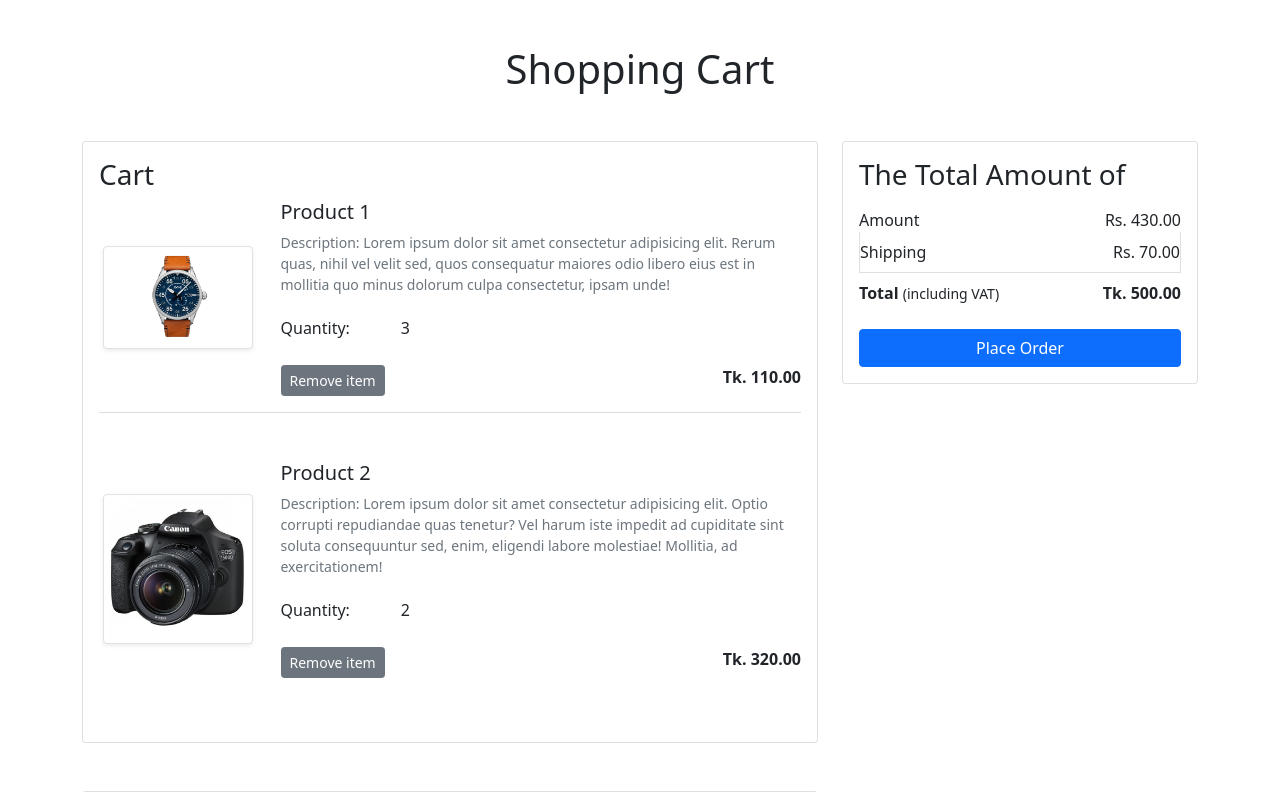
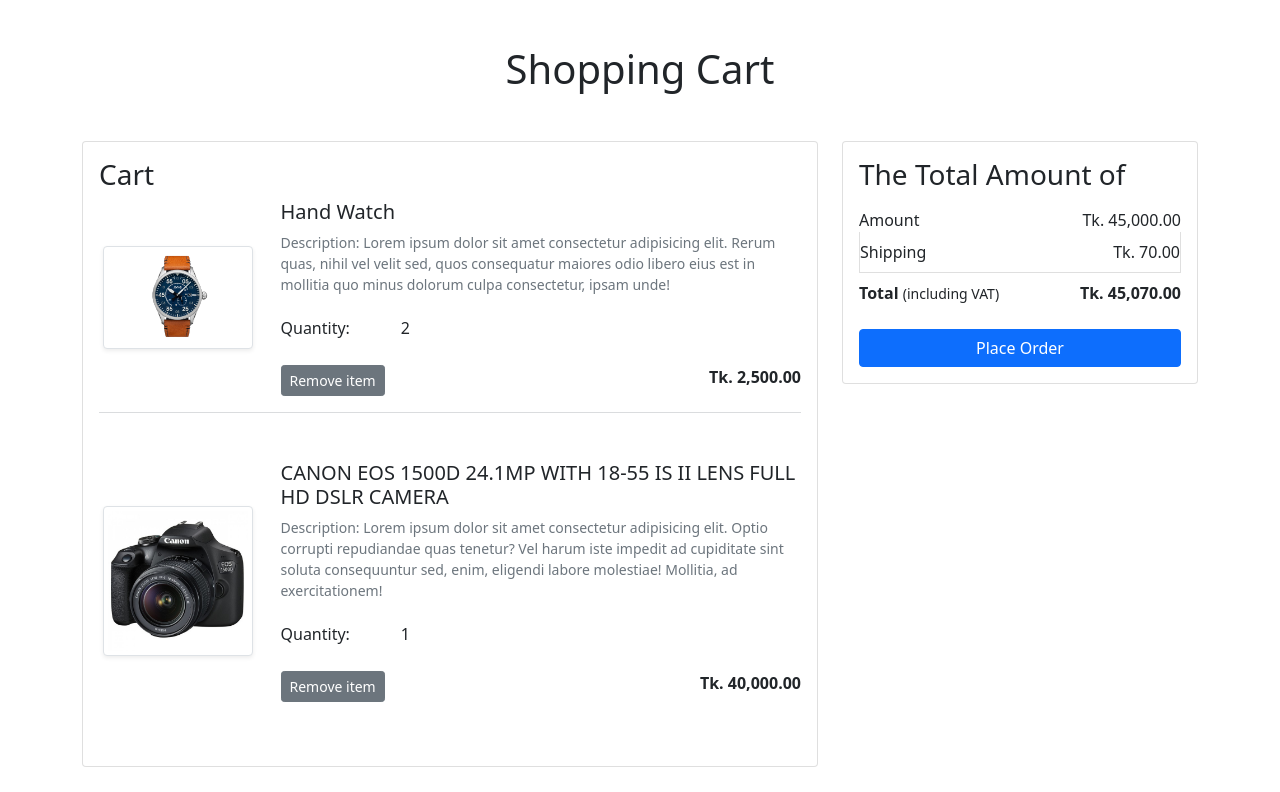
Before and after one commit to MehediMashfan086/Django-Shopping_eCommerce_Website, a Django app: page /cart/ in a window 1280 px wide. Shown: the part 59-851 px from the top of the page. Run offline with Django 3.2, Linux system fonts and the light colour scheme; some libraries are stand-ins or nearby versions; some web fonts are replaced.

Commit message:
Saving to GitHub

```diff
--- a/app/templates/app/addtocart.html
+++ b/app/templates/app/addtocart.html
@@ -13,17 +13,17 @@
      <div class="col-sm-3 text-center align-self-center"><img src="{% static 'app/images/product/p1.jpg'%}" alt="" srcset="" class="img-fluid img-thumbnail shadow-sm" height="150" width="150"> </div>
      <div class="col-sm-9">
       <div>
-       <h5>Product 1</h5>
+       <h5>Hand Watch</h5>
        <p class="mb-2 text-muted small">Description: Lorem ipsum dolor sit amet consectetur adipisicing elit. Rerum quas, nihil vel velit sed, quos consequatur maiores odio libero eius est in mollitia quo minus dolorum culpa consectetur, ipsam unde!</p>
        <div class="my-3">
         <label for="quantity">Quantity:</label>
         <a class="minus-cart btn"><i class="fas fa-minus-square fa-lg"></i></a>
-          <span id="quantity">3</span>
+          <span id="quantity">2</span>
         <a class="plus-cart btn"><i class="fas fa-plus-square fa-lg"></i></a>
        </div>
        <div class="d-flex justify-content-between">
         <a href="#" class="btn btn-sm btn-secondary mr-3">Remove item </a>
-        <p class="mb-0"><span><strong>Tk. 110.00</strong></span></p>
+        <p class="mb-0"><span><strong>Tk. 2,500.00</strong></span></p>
        </div>
       </div>
      </div>
@@ -33,17 +33,17 @@
      <div class="col-sm-3 text-center align-self-center"> <img src="{% static 'app/images/product/p2.jpg'%}" alt="" srcset="" class="img-fluid img-thumbnail shadow-sm" height="150" width="150"></div>
      <div class="col-sm-9">
       <div>
-       <h5>Product 2</h5>
+       <h5>CANON EOS 1500D 24.1MP WITH 18-55 IS II LENS FULL HD DSLR CAMERA</h5>
        <p class="mb-2 text-muted small">Description: Lorem ipsum dolor sit amet consectetur adipisicing elit. Optio corrupti repudiandae quas tenetur? Vel harum iste impedit ad cupiditate sint soluta consequuntur sed, enim, eligendi labore molestiae! Mollitia, ad exercitationem!</p>
        <div class="my-3">
         <label for="quantity">Quantity:</label>
         <a class="minus-cart btn"><i class="fas fa-minus-square fa-lg"></i></a>
-          <span id="quantity">2</span>
+          <span id="quantity">1</span>
         <a class="plus-cart btn"><i class="fas fa-plus-square fa-lg"></i></a>
        </div>
        <div class="d-flex justify-content-between">
         <a href="#" class="btn btn-sm btn-secondary mr-3">Remove item </a>
-        <p class="mb-0"><span><strong>Tk. 320.00</strong></span></p>
+        <p class="mb-0"><span><strong>Tk. 40,000.00</strong></span></p>
        </div>
       </div>
      </div>
@@ -57,13 +57,13 @@
     <div class="card-body">
       <h3>The Total Amount of</h3>
       <ul class="list-group">
-       <li class="list-group-item d-flex justify-content-between align-items-center border-0 px-0 pb-0">Amount<span>Rs. 430.00</span></li>
-       <li class="list-group-item d-flex justify-content-between align-items-center px-0">Shipping<span>Rs. 70.00</span></li>
+       <li class="list-group-item d-flex justify-content-between align-items-center border-0 px-0 pb-0">Amount<span>Tk. 45,000.00</span></li>
+       <li class="list-group-item d-flex justify-content-between align-items-center px-0">Shipping<span>Tk. 70.00</span></li>
        <li class="list-group-item d-flex justify-content-between align-items-center border-0 px-0 mb-3">
         <div>
            <strong>Total</strong> <small>(including VAT)</small>
          </div>
-         <span><strong>Tk. 500.00</strong></span>
+         <span><strong>Tk. 45,070.00</strong></span>
        </li>
       </ul>
       <div class="d-grid"><a href="{% url 'checkout' %}" class="btn btn-primary">Place Order</a></div>
--- a/app/templates/app/login.html
+++ b/app/templates/app/login.html
@@ -19,7 +19,7 @@
     <small><a href="#">Forgot Password ?</a></small> <br>
     <input type="submit" class="btn btn-primary mt-4" value="Login">
     <br>
-    <div class="text-center text-primary fw-bold"><small>New to Mehedi's Online Shop ? <a href="{% url 'customerregistration' %}"
+    <div class="text-center text-primary fw-bold"><small>New to Mehedi's Shop ? <a href="{% url 'customerregistration' %}"
        class="text-danger">Create an Account</a> </small></div>
    </form>
   </div>
```
Also changed, not shown: app/templates/app/checkout.html (+4 -4 lines).
